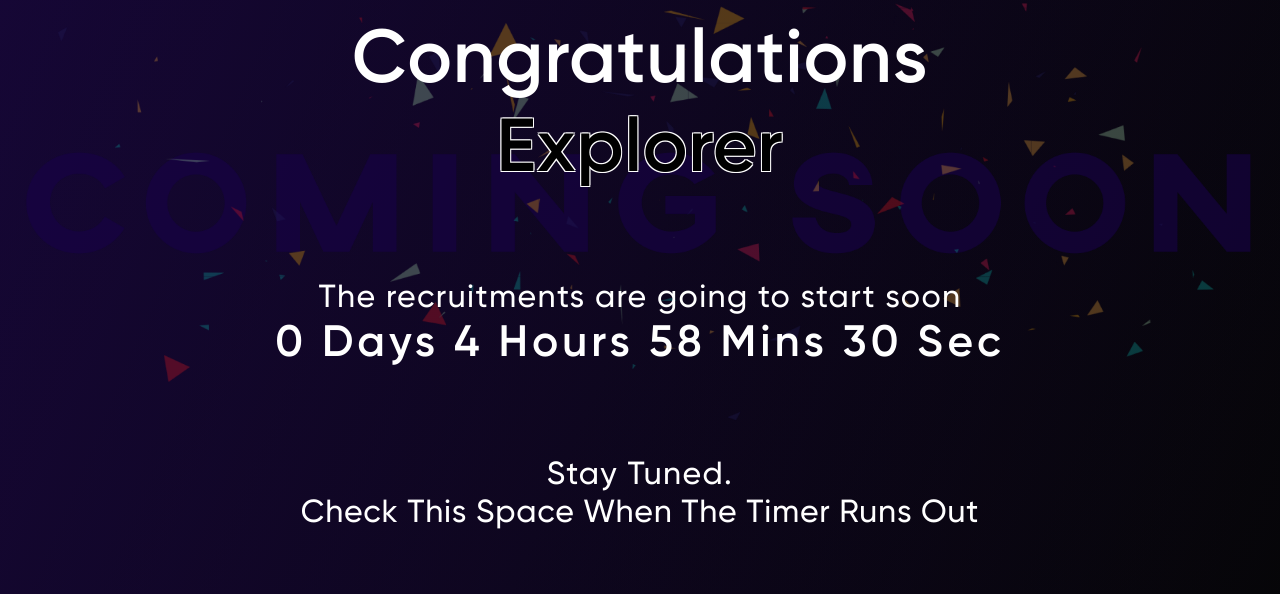
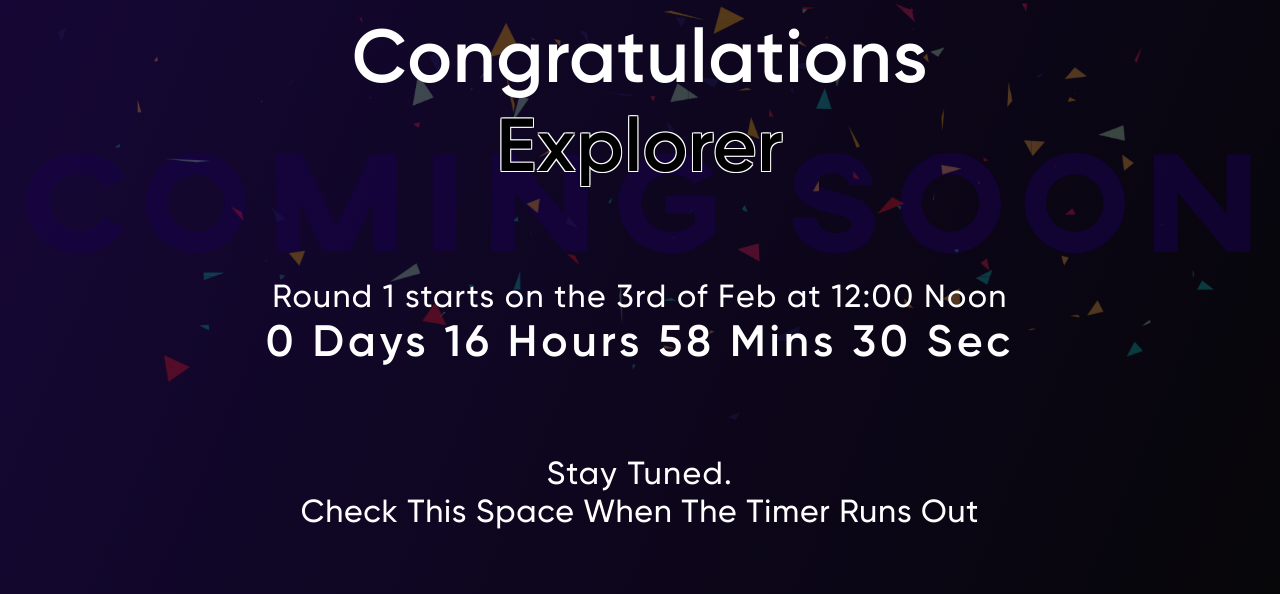
Before and after one commit to ADG-VIT/Recruitments-Coming, a plain HTML site: page index.html in a window 1280 px wide. Shown: the part 206-800 px from the top of the page. Drawn offline with Linux system fonts and the light colour scheme.

Commit message:
round 1 time extend

```diff
--- a/index.html
+++ b/index.html
@@ -41,7 +41,7 @@
 				<div class="explorer">Explorer</div>
 			</div>
 			<div>
-				<div class="rewards">The recruitments are going to start soon</div>
+				<div class="rewards">Round 1 starts on the 3rd of Feb at 12:00 Noon</div>
 				<div class="timer" id="timer"></div>
 			</div>
 			<div>
--- a/timer.js
+++ b/timer.js
@@ -1,4 +1,4 @@
-var deadline = new Date("Feb 03, 2022 00:00:00").getTime();
+var deadline = new Date("Feb 03, 2022 12:00:00").getTime();
 var x = setInterval(function () {
 	var now = new Date().getTime();
 	var t = deadline - now;
```
